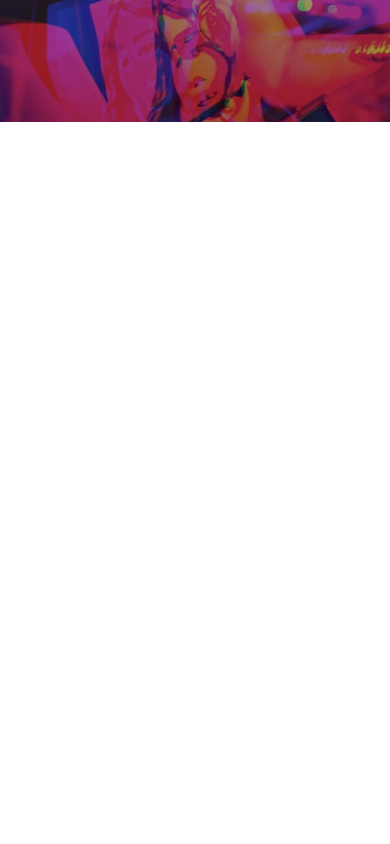
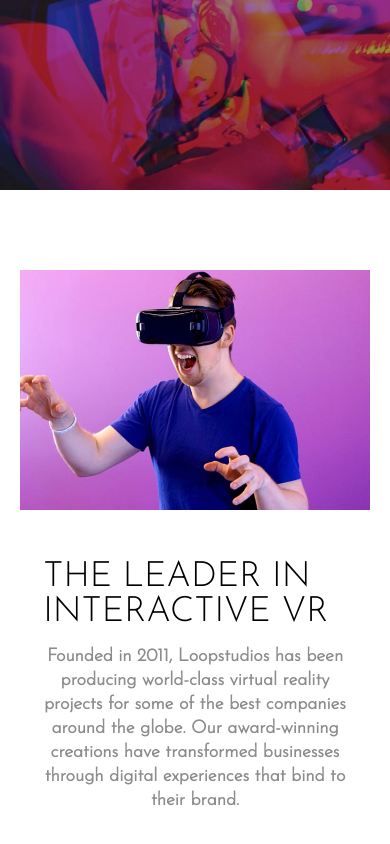
Before and after one commit to Albertofusa/Loopstudios-landing-responsive, a plain HTML site: page index.html in a window 390 px wide. Shown: the part 474-1318 px from the top of the page. Before the commit the page ends 844 px from the top, so only its background shows below. Drawn offline with Linux system fonts and the light colour scheme.

Commit message:
agregando la section vr mobile

```diff
--- a/index.html
+++ b/index.html
@@ -41,5 +41,22 @@
         </div>
       </div>
     </header>
+    <main class="helper">
+      <section class="section-vr">
+        <img
+          src="/images/mobile/image-interactive.jpg"
+          alt="image-interactive"
+        />
+        <div class="section-vr__box">
+          <h2 class="section-vr__box__title">THE LEADER IN INTERACTIVE VR</h2>
+          <p class="section-vr__box__copy">
+            Founded in 2011, Loopstudios has been producing world-class virtual
+            reality projects for some of the best companies around the globe.
+            Our award-winning creations have transformed businesses through
+            digital experiences that bind to their brand.
+          </p>
+        </div>
+      </section>
+    </main>
   </body>
 </html>
--- a/style.css
+++ b/style.css
@@ -14,12 +14,12 @@
 }
 
 html {
-  font-family: "Alata", sans-serif;
-  font-family: "Josefin Sans", sans-serif;
+  font-size: var(--font-size);
 }
 
 body {
-  font-size: var(--font-size);
+  font-family: "Alata", sans-serif;
+  font-family: "Josefin Sans", sans-serif;
 }
 
 img {
@@ -58,26 +58,56 @@ button {
   display: flex;
   justify-content: space-between;
   align-items: center;
-  padding: 3rem 0 10rem 0;
+  padding: 5rem 0 16rem 0;
 }
 
 .logo {
-  width: 9rem;
+  width: 15rem;
 }
 
 .icon-hamburger {
-  width: 1.5rem;
-  height: 1rem;
+  width: 2.5rem;
   cursor: pointer;
 }
 
 .header-box {
-  padding-bottom: 13rem;
+  padding-bottom: 27rem;
 }
 
 .header-box__copy {
   border: 2px solid var(--White);
   color: var(--White);
-  font-size: 2.5rem;
+  font-size: 4.5rem;
   padding: 1rem;
 }
+
+/*Main*/
+
+.section-vr {
+  display: flex;
+  align-items: center;
+  flex-direction: column;
+  gap: 5rem;
+  padding-top: 8rem;
+  padding-bottom: 8rem;
+}
+
+.section-vr__box {
+  padding: 0 1rem 0 1rem;
+}
+
+.section-vr__box__title {
+  font-size: 3.5rem;
+  font-weight: 300;
+  padding-bottom: 1.5rem;
+  max-width: 92%;
+  margin: 0 auto;
+}
+
+.section-vr__box__copy {
+  font-size: 18px;
+  line-height: 2.4rem;
+  text-align: center;
+  font-weight: 600;
+  color: var(--dark-gray);
+}
```
